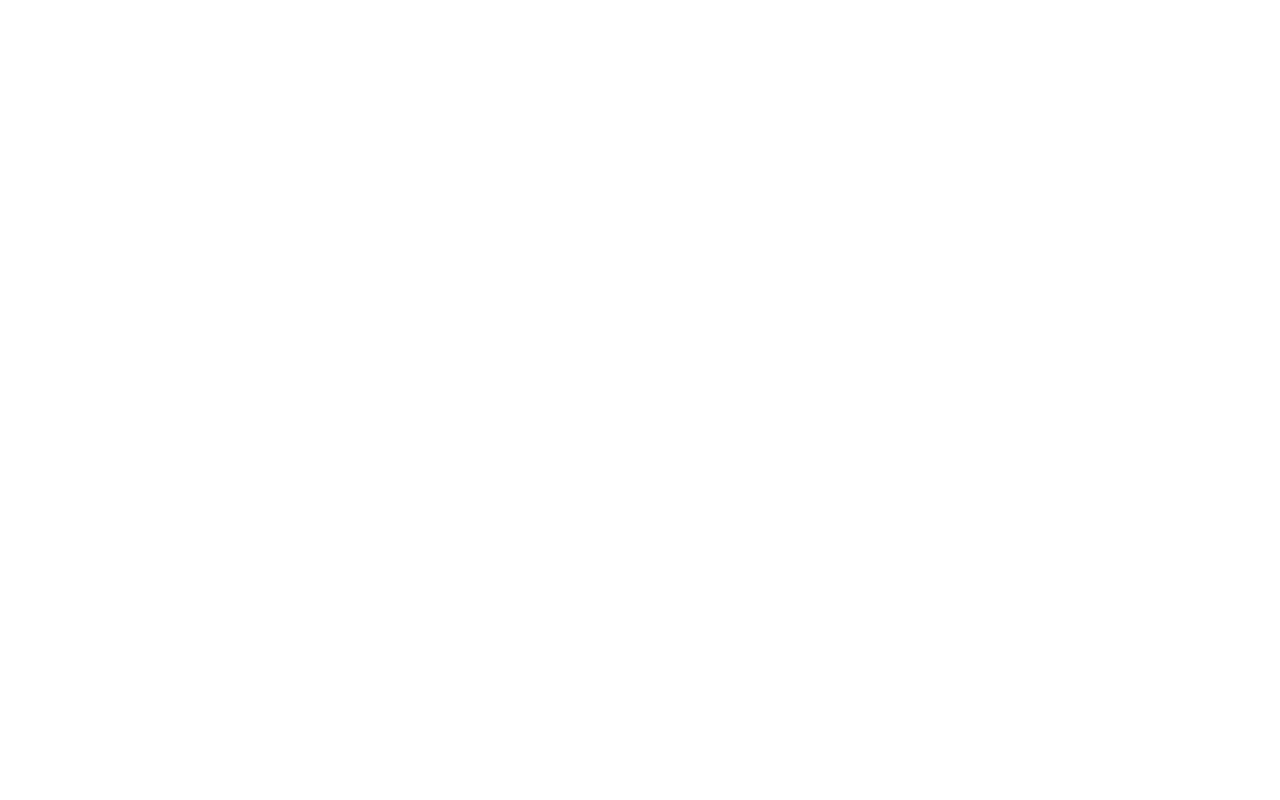
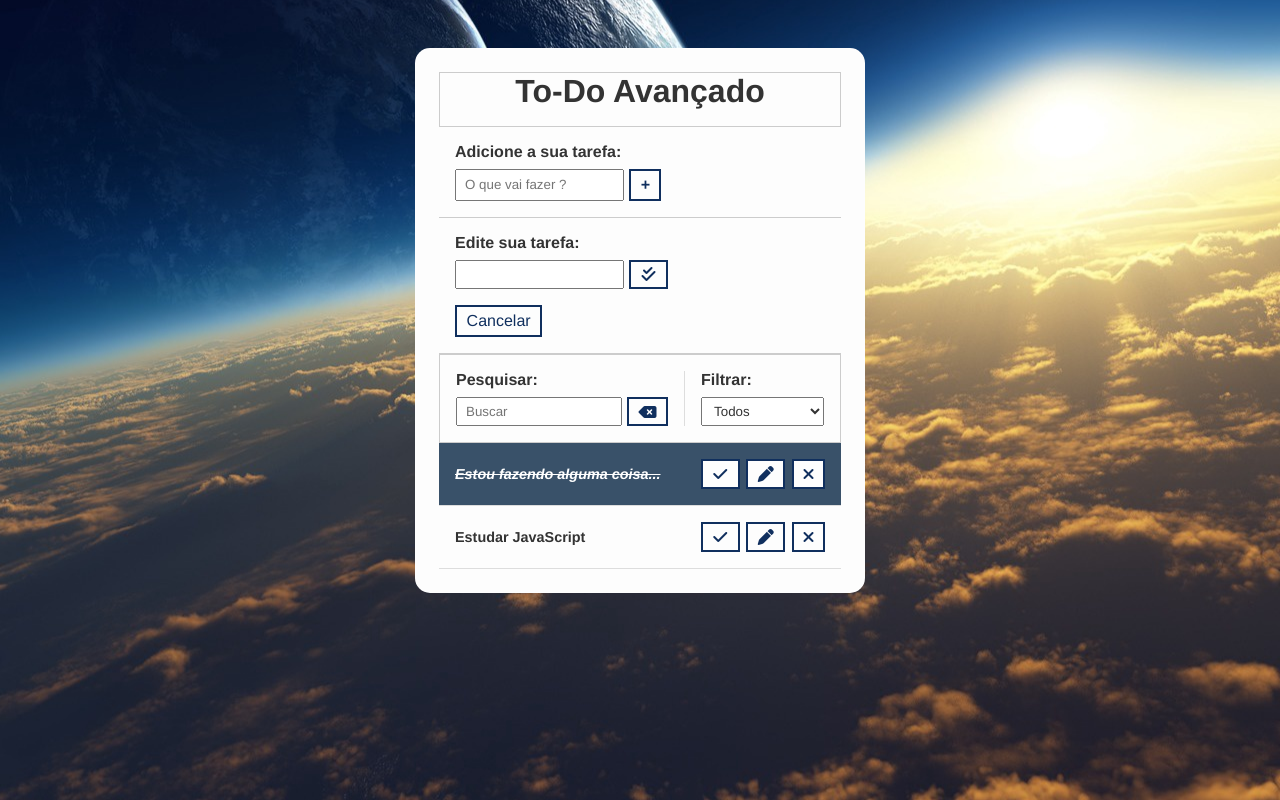
Before and after one commit to igorpires000/to_do_list_projeto, a plain HTML site: page index.html in a window 1280 px wide. Drawn offline with Linux system fonts and the light colour scheme.

Commit message:
Update_2

```diff
--- a/css/style.css
+++ b/css/style.css
@@ -0,0 +1,136 @@
+/*Geral*/
+*{
+    padding: 0;
+    margin: 0;
+    font-family: Helvetica;
+    color: #333;
+    box-sizing: border-box;
+}
+
+body{
+    background-image: url(../img/space.jpg);
+    background-position: center;
+}
+button{
+    background-color: #FDFDFD;
+    color: #102F5E;
+    border: 2px solid #102F5E;
+    padding: .3rem .6rem;
+    font-size: 1rem;
+    cursor: pointer;
+    display: flex;
+    justify-content: center;
+    align-items: center;
+    transition: 0.4s;
+}
+button:hover{
+    background-color: #102F5E;
+    color: #FFF;
+}
+button:hover > i{
+    color: #FFF;
+}
+button i {
+    color: #102F5E;
+    font-weight: bold;
+    pointer-events: none;
+}
+input,
+select{
+    padding: .25rem 0.5rem;
+}
+.hide{
+    display: none;
+}
+
+/*To-Do Header*/
+.todo-container{
+    max-width: 450px;
+    margin: 3rem auto 0;
+    background-color: #FDFDFD;
+    padding: 1.5rem;
+    border-radius: 15px;
+}
+.todo-container header{
+    text-align: center;
+    padding: 0 1rem 1rem;
+    border: 1px solid #ccc;
+}
+
+/*To-Do Form*/
+#todo-form, #edit-form{
+    padding: 1rem;
+    border-bottom: 1px solid #ccc;
+}
+#todo-form p, #edit-form p{
+    margin-bottom: .5rem;
+    font-weight: bold;
+}
+.form-control{
+    display: flex;
+}
+.form-control input{
+    margin-right: 0.3rem;
+}
+#cancel-edit-btn{
+    margin-top: 1rem;
+}
+
+/*To-Do Toolbar*/
+
+#toolbar{
+    padding: 1rem;
+    border: 1px solid #ccc;
+    display: flex;
+}
+#toolbar h4{
+    margin-bottom: .5rem;
+}
+#search{
+    border-right: 1px solid #DDD;
+    padding-right: 1rem;
+    margin-right: 1rem;
+    width: 65%;
+    display: flex;
+    flex-direction: column;
+}
+#search form{
+    display: flex;
+}
+#search input{
+    width: 100%;
+    margin-right: 0.3rem;
+}
+#filter{
+    width: 35%;
+    display: flex;
+    flex-direction: column;
+}
+#filter select{
+    flex: 1;
+}
+
+/*To-Do List*/
+.todo{
+    display: flex;
+    justify-content: space-around;
+    align-items: center;
+    padding: 1rem;
+    border-bottom: 1px solid #ddd;
+    transition: .3s;
+}
+.todo h3{
+    flex: 1;
+    font-size: 0.9rem;
+}
+.todo button{
+    margin-left: 0.4rem;
+}
+.done{
+    background-color: #395169;
+}
+.done h3{
+    color: #fff;
+    text-decoration: line-through;
+    font-style: italic;
+}
--- a/index.html
+++ b/index.html
@@ -1,14 +1,88 @@
 <!DOCTYPE html>
-<html lang="en">
+<html lang="pt-Br">
 <head>
     <meta charset="UTF-8">
     <meta http-equiv="X-UA-Compatible" content="IE=edge">
     <meta name="viewport" content="width=device-width, initial-scale=1.0">
     <link rel="stylesheet" href="css/style.css">
-    <script src="js/script.js"></script>
-    <title>Document</title>
+    <script src="js/script.js" defer></script>
+    <link rel="stylesheet" href="https://cdnjs.cloudflare.com/ajax/libs/font-awesome/6.1.2/css/all.min.css" integrity="sha512-1sCRPdkRXhBV2PBLUdRb4tMg1w2YPf37qatUFeS7zlBy7jJI8Lf4VHwWfZZfpXtYSLy85pkm9GaYVYMfw5BC1A==" crossorigin="anonymous" referrerpolicy="no-referrer" />
+    <title>Advanced To-Do List</title>
 </head>
 <body>
+    <div class="todo-container">
+        <header>
+            <h1>To-Do Avançado</h1>
+        </header>
+        <form id="todo-form">
+            <p>Adicione a sua tarefa:</p>
+            <div class="form-control">
+                <input type="text" id="todo-input" placeholder="O que vai fazer ?">
+                <button type="submit">
+                    <i class="fa-thin fa-plus">
+
+                    </i>
+                </button>
+            </div>
+        </form>
+        <form id="edit-form" class="">
+            <p>Edite sua tarefa:</p>
+            <div class="form-control">
+                <input type="text" id="edit-input">
+                <button type="submit">
+                    <i class="fa-solid fa-check-double"></i>
+                </button>
+            </div>
+            <button id="cancel-edit-btn">Cancelar</button>
+        </form>
+        <div id="toolbar">
+            <div id="search">
+                <h4>Pesquisar:</h4>
+                <form>
+                    <input type="text" id="search-input" placeholder="Buscar">
+                    <button id="erase-button">
+                        <i class="fa-solid fa-delete-left">
+
+                        </i>
+                    </button>
+                </form>
+            </div>
+            <div id="filter">
+                <h4>Filtrar:</h4>
+                <select id="filter-select">
+                    <option value="all">Todos</option>
+                    <option value="all">Feitos</option>
+                    <option value="all">A fazer</option>
+                </select>
+            </div>
+        </div>
+        <div id="todo-list">
+            <div class="todo done">
+                <h3>Estou fazendo alguma coisa...</h3>
+                <button class="finish-todo">
+                    <i class="fa-solid fa-check"></i>
+                </button>
+                <button class="edit-todo">
+                    <i class="fa-solid fa-pen"></i>
+                </button>
+                <button class="remove-todo">
+                    <i class="fa-solid fa-xmark"></i>
+                </button>
+            </div><div class="todo">
+                <h3>Estudar JavaScript</h3>
+                <button class="finish-todo">
+                    <i class="fa-solid fa-check"></i>
+                </button>
+                <button class="edit-todo">
+                    <i class="fa-solid fa-pen"></i>
+                </button>
+                <button class="remove-todo">
+                    <i class="fa-solid fa-xmark"></i>
+                </button>
+            </div>
+        </div>
+    </div>
+
 
 </body>
 </html>
```
Also changed, not shown: img/bg.jpg (deleted), img/space.jpg (added).
